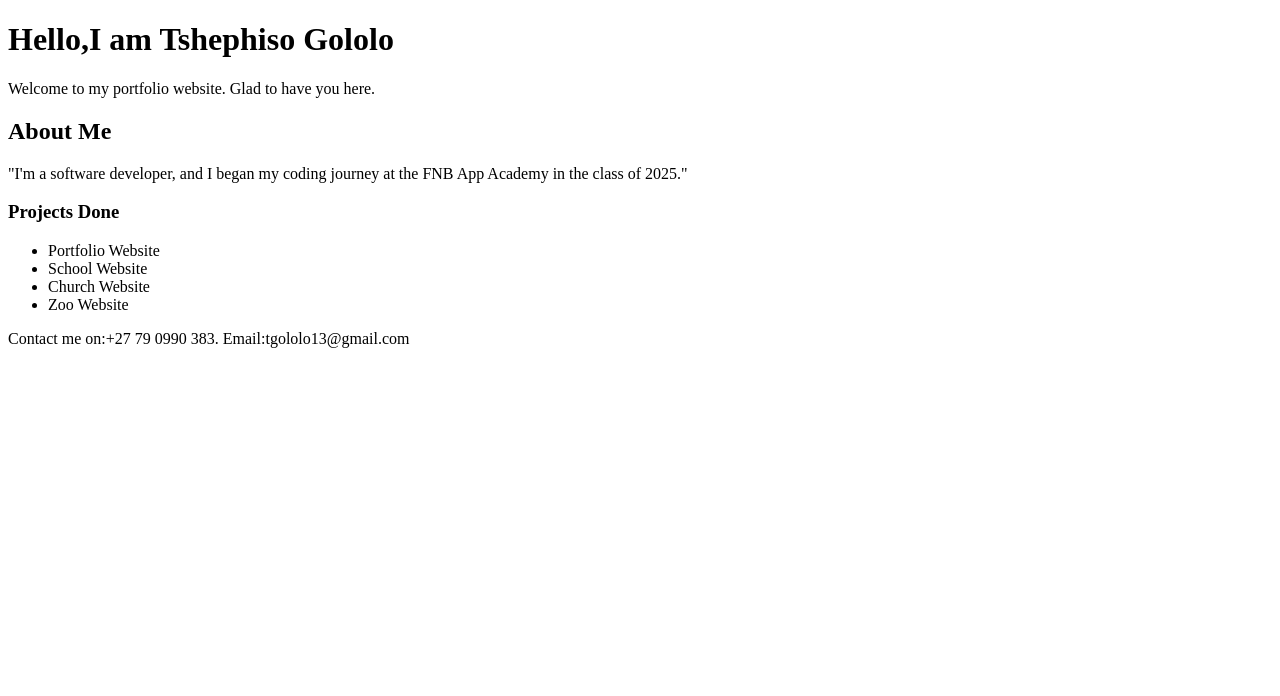
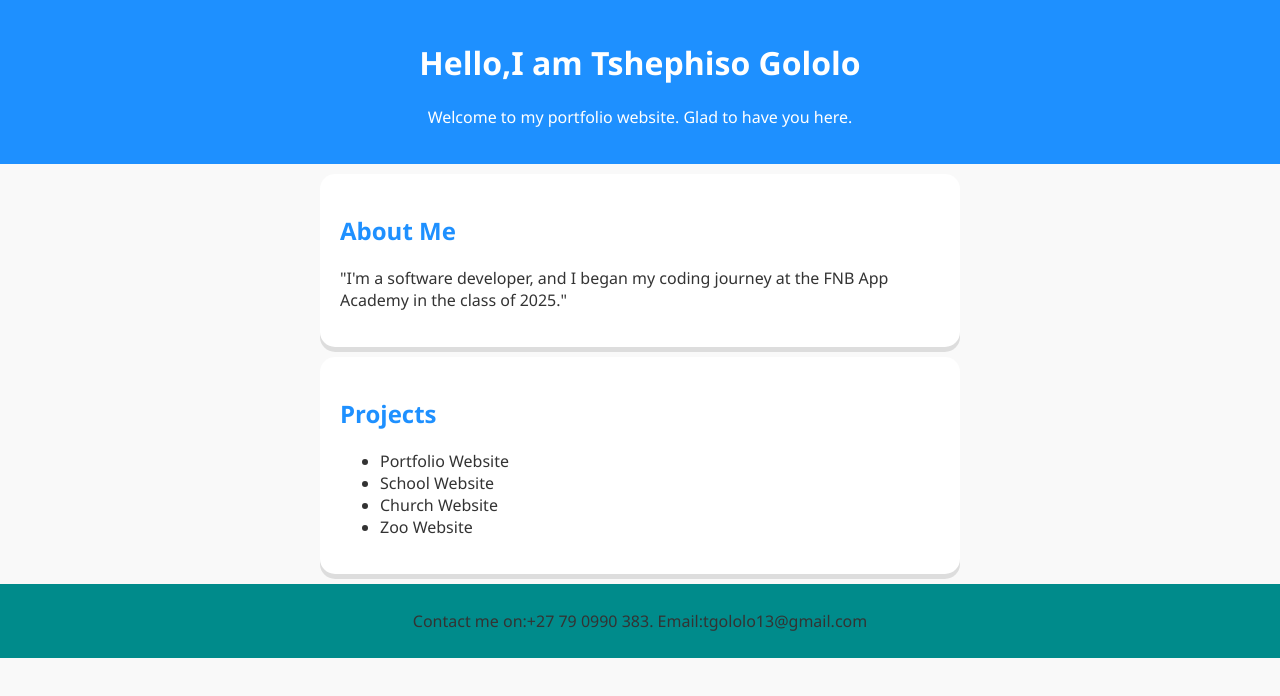
Before and after one commit to Tshephiso383/tshephiso-portfolio, a plain HTML site: page index.html in a window 1280 px wide. Drawn offline with Linux system fonts and the light colour scheme.

Commit message:
Added styling to my portfolio website
First version of portfolio done with styling complete.

```diff
--- a/index.html
+++ b/index.html
@@ -4,6 +4,7 @@
     <meta charset="UTF-8">
     <meta name="viewport" content="width=device-width, initial-scale=1.0">
     <title>TshephisoGololo-Portfolio</title>
+    <link rel="stylesheet" href="style.css">
 </head>
 <body>
     <header>
@@ -19,7 +20,7 @@
     </section>
 
     <section class="projects">
-        <h3>Projects Done</h3>
+        <h2>Projects</h2>
         <ul>
             <li>Portfolio Website</li>
             <li>School Website</li>
--- a/style.css
+++ b/style.css
@@ -0,0 +1,35 @@
+body {
+    font-family: 'Segoe UI', Tahoma, Geneva, Verdana, sans-serif;
+    background: #f9f9f9ff;
+    color: #333;
+    margin: 0;
+    padding: 0;
+}
+
+header {
+    background: dodgerblue;
+    color: #fff;
+    padding: 20px;
+    text-align: center;
+}
+
+section {
+    padding: 20px;
+    margin: 10px auto;
+    max-width: 600px;
+    background: white;
+    border-radius: 15px;
+    box-shadow: 0 5px rgba(0,0,0,0.113);
+}
+
+h2 {
+    color: dodgerblue;
+}
+
+
+footer {
+    text-align: center;
+    padding: 10px;
+    background:darkcyan
+
+}
```
